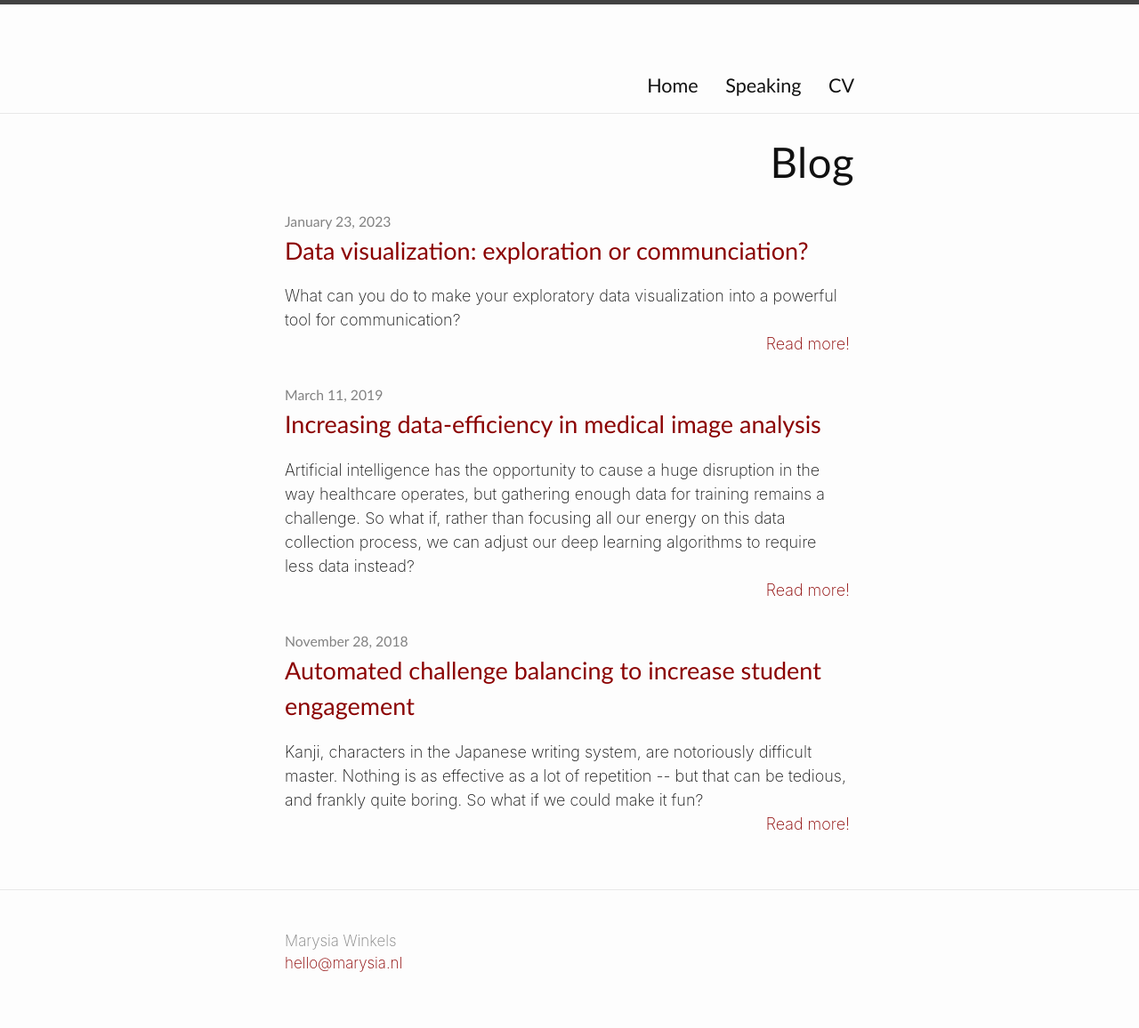
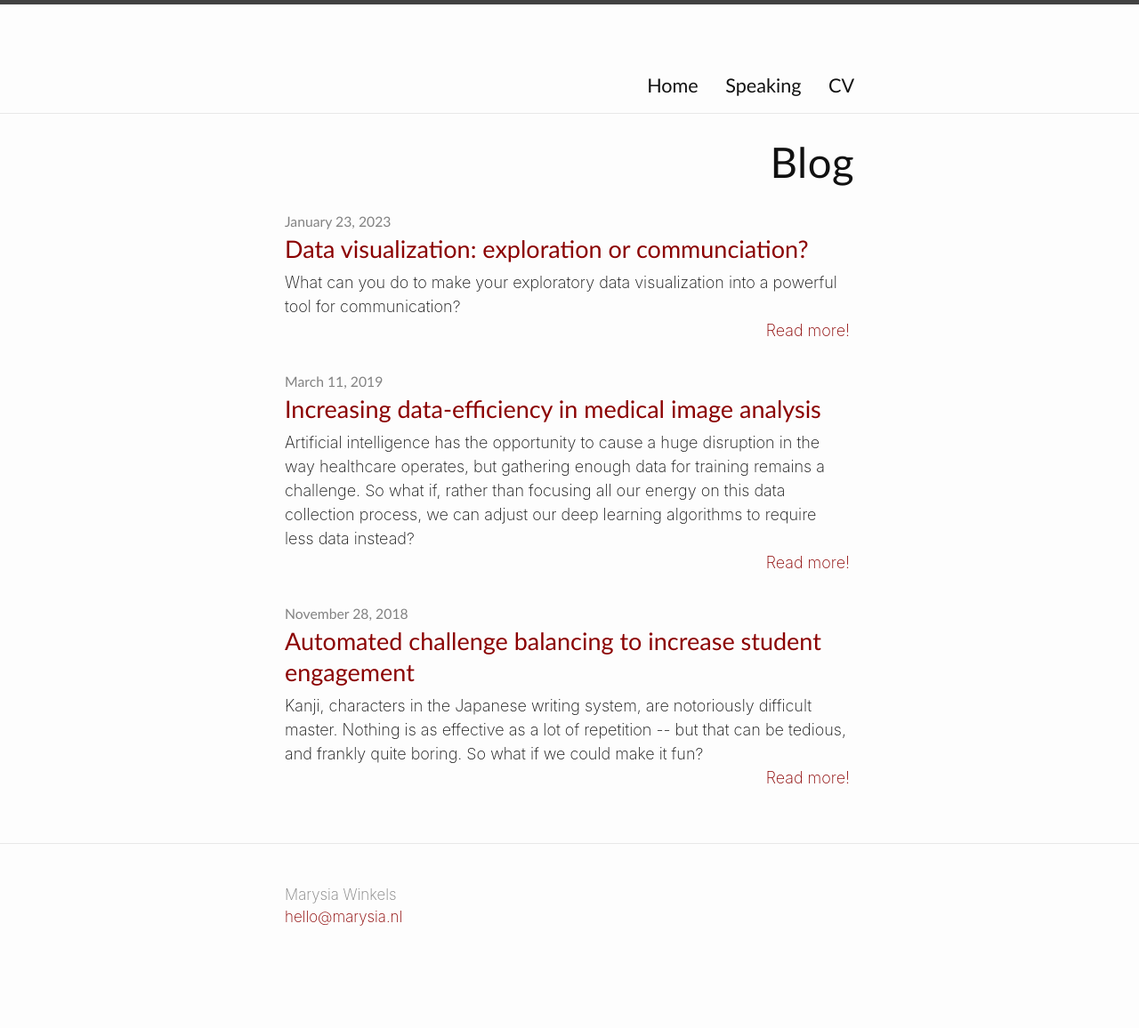
Before and after one commit to marysia/marysia.github.io, a Jekyll site: the page built from blog.md, in a window 1280 px wide. Shown: the whole page at 89% size. Built offline with Jekyll 4.4.1, drawn with Linux system fonts in a browser that asks for light colours; after the commit the page ends 1105 px from its top, so only the background shows below that.

Commit message:
update css

```diff
--- a/_sass/minima.scss
+++ b/_sass/minima.scss
@@ -18,6 +18,7 @@ $grey-color:       #828282 !default;
 $grey-color-light: lighten($grey-color, 40%) !default;
 $grey-color-dark:  darken($grey-color, 25%) !default;
 $custom-color: #8B0000;
+
 $table-text-align: left !default;
 
 // Width of the content area
--- a/_sass/minima/_layout.scss
+++ b/_sass/minima/_layout.scss
@@ -239,7 +239,8 @@ hr {
 .post-link {
 
     font-family: "Optima", Optima, sans-serif;
-  margin-bottom: -25px !important;
+  margin-bottom: -35px !important;
+  line-height: 1.3;
   display: block;
   @include relative-font-size(1.5);
 }
@@ -315,8 +316,6 @@ hr {
   }
 
   h1 {
-
-
 	text-indent: 0em;
 	font-family: "Optima", Optima, sans-serif;
   	color: $custom-color;
```
